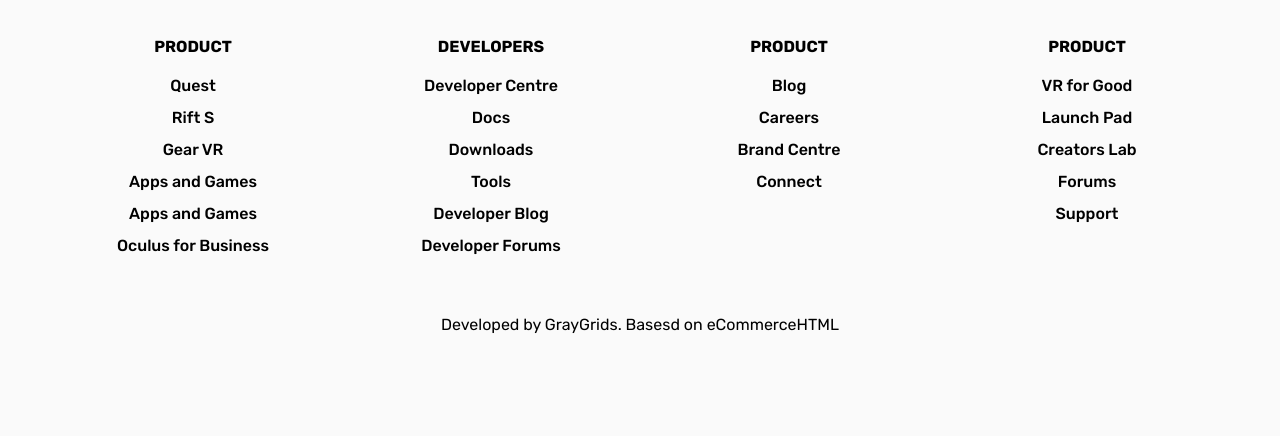
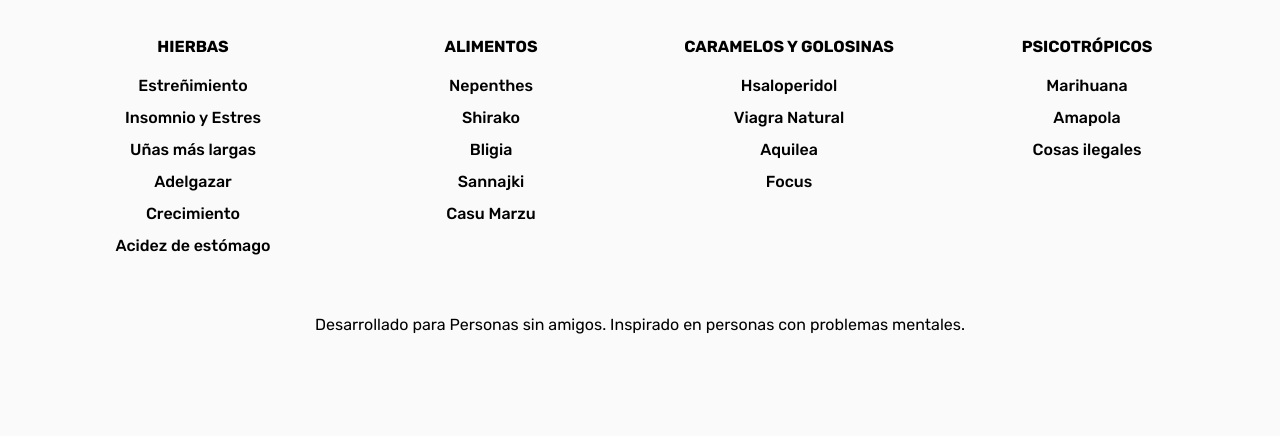
Before and after one commit to Fernando-21N/Nuestra-Web-Docker, a plain HTML site: page signup-page.html in a window 1280 px wide. Shown: the part 1979-2415 px from the top of the page. Drawn offline with Linux system fonts and the light colour scheme.

Commit message:
FOOTER 1º

```diff
--- a/signup-page.html
+++ b/signup-page.html
@@ -972,33 +972,13 @@
                   <img src="assets/images/logo.svg" alt="" />
                 </a>
               </div>
-              <h5 class="heading-5 text-center mt-30">Follow Us</h5>
+              <h5 class="heading-5 text-center mt-30">Siguenos!</h5>
               <ul class="footer-follow text-center">
-                <li>
-                  <a href="javascript:void(0)"
-                    ><i class="lni lni-facebook-filled"></i
-                  ></a>
-                </li>
-                <li>
-                  <a href="javascript:void(0)"
-                    ><i class="lni lni-twitter-filled"></i
-                  ></a>
-                </li>
-                <li>
-                  <a href="javascript:void(0)"
-                    ><i class="lni lni-linkedin-original"></i
-                  ></a>
-                </li>
-                <li>
-                  <a href="javascript:void(0)"
-                    ><i class="lni lni-instagram-original"></i
-                  ></a>
-                </li>
-                <li>
-                  <a href="javascript:void(0)"
-                    ><i class="lni lni-whatsapp"></i
-                  ></a>
-                </li>
+              <li><a href="javascript:void(0)"><i class="lni lni-facebook-filled"></i></a></li>
+              <li><a href="javascript:void(0)"><i class="lni lni-twitter-filled"></i></a></li>
+              <li><a href="javascript:void(0)"><i class="lni lni-linkedin-original"></i></a></li>
+              <li><a href="javascript:void(0)"><i class="lni lni-instagram-original"></i></a></li>
+              <li><a href="javascript:void(0)"><i class="lni lni-whatsapp"></i></a></li>
               </ul>
               </div>
               </div>
@@ -1007,64 +987,54 @@
               <div class="row">
               <div class="col-lg-3 col-md-3 col-sm-6">
               <div class="footer-widget">
-                <h5 class="footer-title">PRODUCT</h5>
+              <h5 class="footer-title">HIERBAS</h5>
               <ul class="footer-link">
-                  <li><a href="javascript:void(0)">Quest</a></li>
-                  <li><a href="javascript:void(0)">Rift S</a></li>
-                  <li><a href="javascript:void(0)">Gear VR</a></li>
-                  <li><a href="javascript:void(0)">Apps and Games</a></li>
-                  <li><a href="javascript:void(0)">Apps and Games</a></li>
-                  <li><a href="javascript:void(0)">Oculus for Business</a></li>
+              <li><a href="javascript:void(0)">Estreñimiento</a></li>
+              <li><a href="javascript:void(0)">Insomnio y Estres</a></li>
+              <li><a href="javascript:void(0)">Uñas más largas</a></li>
+              <li><a href="javascript:void(0)">Adelgazar</a></li>
+              <li><a href="javascript:void(0)">Crecimiento</a></li>
+              <li><a href="javascript:void(0)">Acidez de estómago</a></li>
               </ul>
               </div>
               </div>
               <div class="col-lg-3 col-md-3 col-sm-6">
               <div class="footer-widget">
-                <h5 class="footer-title">DEVELOPERS</h5>
+              <h5 class="footer-title">ALIMENTOS</h5>
               <ul class="footer-link">
-                  <li><a href="javascript:void(0)">Developer Centre</a></li>
-                  <li><a href="javascript:void(0)">Docs</a></li>
-                  <li><a href="javascript:void(0)">Downloads</a></li>
-                  <li><a href="javascript:void(0)">Tools</a></li>
-                  <li><a href="javascript:void(0)">Developer Blog</a></li>
-                  <li><a href="javascript:void(0)">Developer Forums</a></li>
+              <li><a href="javascript:void(0)">Nepenthes</a></li>
+              <li><a href="javascript:void(0)">Shirako</a></li>
+              <li><a href="javascript:void(0)">Bligia</a></li>
+              <li><a href="javascript:void(0)">Sannajki</a></li>
+              <li><a href="javascript:void(0)">Casu Marzu</a></li>
               </ul>
               </div>
               </div>
               <div class="col-lg-3 col-md-3 col-sm-6">
               <div class="footer-widget">
-                <h5 class="footer-title">PRODUCT</h5>
+              <h5 class="footer-title">CARAMELOS Y GOLOSINAS</h5>
               <ul class="footer-link">
-                  <li><a href="javascript:void(0)">Blog</a></li>
-                  <li><a href="javascript:void(0)">Careers</a></li>
-                  <li><a href="javascript:void(0)">Brand Centre</a></li>
-                  <li><a href="javascript:void(0)">Connect</a></li>
+              <li><a href="javascript:void(0)">Hsaloperidol</a></li>
+              <li><a href="javascript:void(0)">Viagra Natural</a></li>
+              <li><a href="javascript:void(0)">Aquilea</a></li>
+              <li><a href="javascript:void(0)">Focus</a></li>
               </ul>
               </div>
               </div>
               <div class="col-lg-3 col-md-3 col-sm-6">
               <div class="footer-widget">
-                <h5 class="footer-title">PRODUCT</h5>
+              <h5 class="footer-title">PSICOTRÓPICOS</h5>
               <ul class="footer-link">
-                  <li><a href="javascript:void(0)">VR for Good</a></li>
-                  <li><a href="javascript:void(0)">Launch Pad</a></li>
-                  <li><a href="javascript:void(0)">Creators Lab</a></li>
-                  <li><a href="javascript:void(0)">Forums</a></li>
-                  <li><a href="javascript:void(0)">Support</a></li>
+              <li><a href="javascript:void(0)">Marihuana</a></li>
+              <li><a href="javascript:void(0)">Amapola</a></li>
+              <li><a href="javascript:void(0)">Cosas ilegales</a></li>
               </ul>
               </div>
               </div>
               </div>
               </div>
               <div class="footer-copyright text-center">
-          <p>
-            Developed by
-            <a href="https://graygrids.com/" rel="nofollow" target="_blank"
-              >GrayGrids</a
-            >. Basesd on
-            <a href="https://ecommercehtml.com/" rel="nofollow" target="_blank"
-              >eCommerceHTML</a
-            >
+              <p>Desarrollado para <a href="https://graygrids.com/" rel="nofollow" target="_blank">Personas sin amigos</a>. Inspirado en <a href="https://ecommercehtml.com/" rel="nofollow" target="_blank">personas con problemas mentales.</a>
               </p>
               </div>
               </div>
```
Also changed, not shown: about-page.html (+24 -33 lines), account-page.html (+25 -28 lines), cart-page.html (+24 -27 lines), category.html (+24 -27 lines), checkout-page.html (+24 -27 lines), index.html (+25 -33 lines), login-page.html (+25 -28 lines), product-details-page.html (+24 -27 lines). Lines whose indentation alone changed are shown as unchanged.
